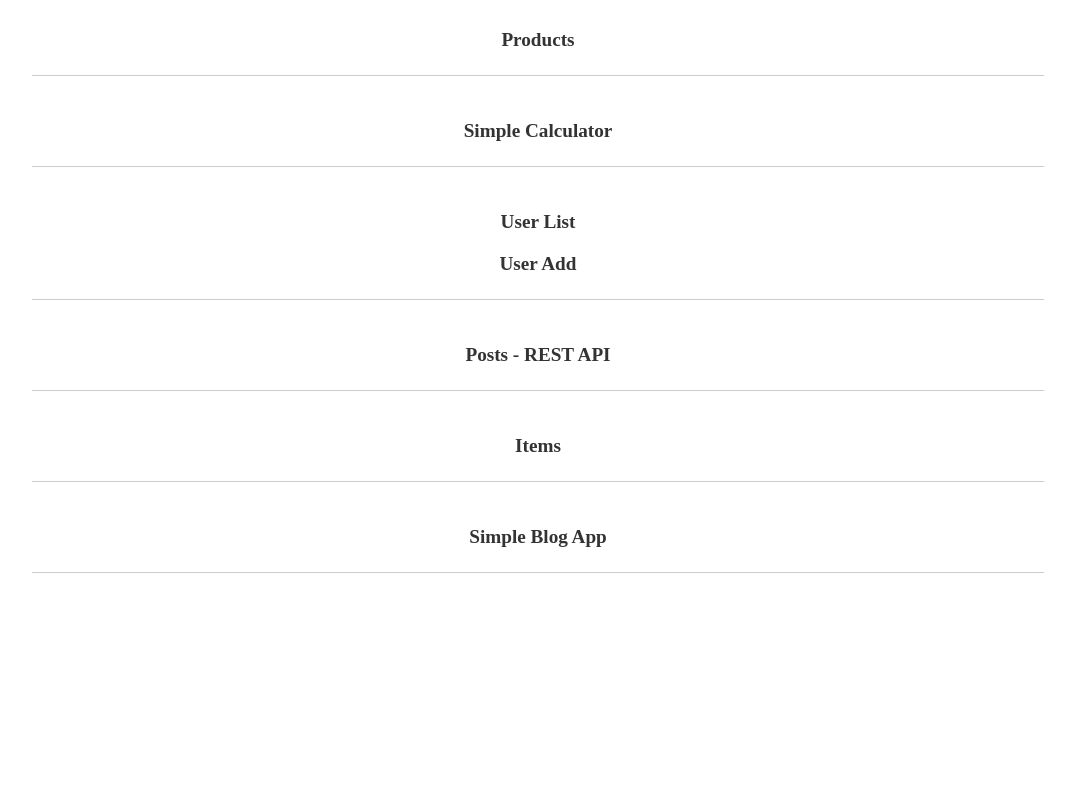
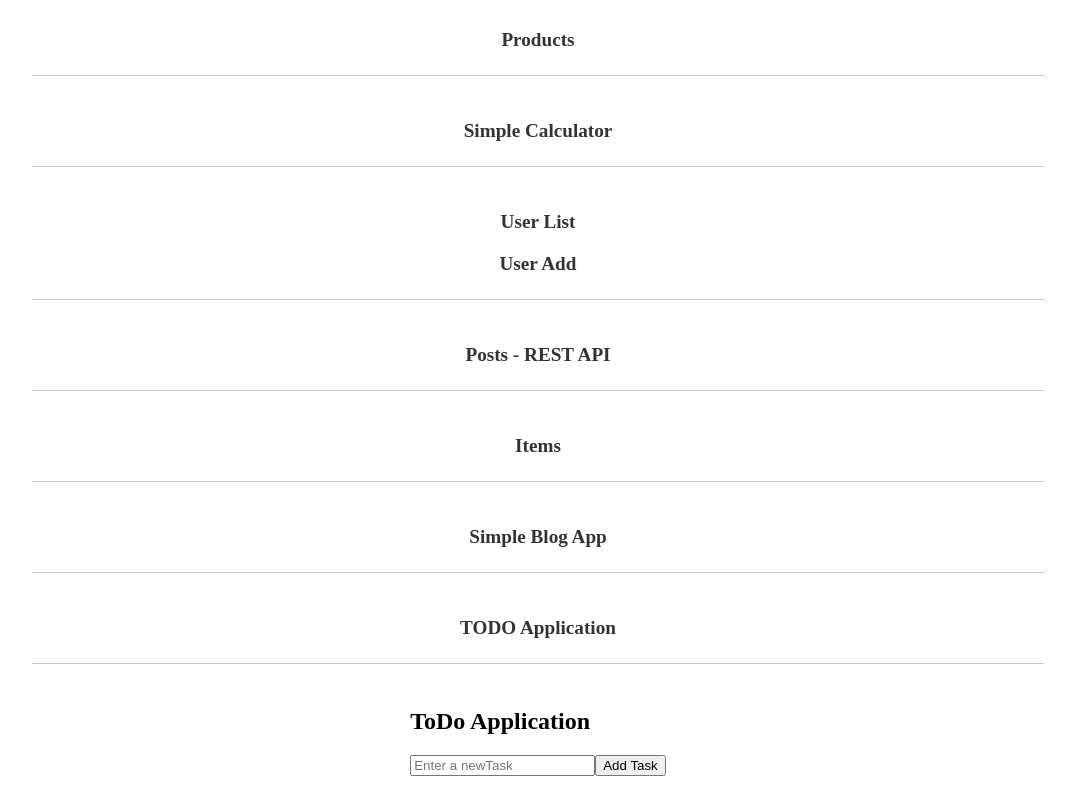
Before and after one commit to shaghayegh-ghasemi/Angular_Fundamentals, an Angular app: page /todo in a window 1280 px wide. Before the commit this address led to /. Shown: the part 1317-2117 px from the top of the page, without its empty margins (102-1177 px from the left). Before the commit the page ends 1922 px from the top, so only its background shows below. Built offline with nearby package versions, Linux system fonts and the light colour scheme.

Commit message:
todo app added

```diff
--- a/src/app/app.component.html
+++ b/src/app/app.component.html
@@ -58,4 +58,8 @@
 <a class="router-link" routerLink="/blog"> Simple Blog App </a>
 <hr>
 
+<!-- Angular Router - Blog App  -->
+<a class="router-link" routerLink="/todo"> TODO Application </a>
+<hr>
+
 <router-outlet></router-outlet>
--- a/src/app/app.config.ts
+++ b/src/app/app.config.ts
@@ -10,6 +10,7 @@ import { PostListComponent } from './posts/post-list/post-list.component';
 import { ItemListComponent } from './items/item-list/item-list.component';
 import { BlogListComponent } from './blog/blog-list/blog-list.component';
 import { BlogDetailComponent } from './blog/blog-detail/blog-detail.component';
+import { TodoListComponent } from './todo/todo-list/todo-list.component';
 
 export const appConfig: ApplicationConfig = {
   providers: [
@@ -23,6 +24,7 @@ export const appConfig: ApplicationConfig = {
       { path: 'items', component: ItemListComponent },
       { path: 'blog', component: BlogListComponent },
       { path: 'blog/:id', component: BlogDetailComponent },
+      { path: 'todo', component: TodoListComponent },
     ]),
     provideHttpClient()
   ]
--- a/src/app/todo/todo-list/todo-list.component.html
+++ b/src/app/todo/todo-list/todo-list.component.html
@@ -1 +1,16 @@
-<p>todo-list works!</p>
+<h2>ToDo Application</h2>
+
+<div>
+    <input type="text" [(ngModel)]="newTask" placeholder="Enter a newTask" >
+    <button (click)="addTask()"> Add Task </button>
+</div>
+
+<ul>
+    <li *ngFor="let task of tasks; let i = index">
+        <input type="checkbox" [checked]="task.completed" (change)="toggleComplete(i)">
+        <span [style.textDecoration]="task.completed ? 'line-through' : 'none' " >
+            {{ task.title }}
+        </span>
+        <button (click)="removeTask(i)"> Remove Task </button>
+    </li>
+</ul>
--- a/src/app/todo/todo-list/todo-list.component.ts
+++ b/src/app/todo/todo-list/todo-list.component.ts
@@ -1,11 +1,45 @@
-import { Component } from '@angular/core';
+import { Component, OnInit } from '@angular/core';
+import { CommonModule } from '@angular/common';
+import { FormsModule } from '@angular/forms';
 
 @Component({
   selector: 'app-todo-list',
-  imports: [],
+  imports: [CommonModule, FormsModule],
   templateUrl: './todo-list.component.html',
   styleUrl: './todo-list.component.css'
 })
-export class TodoListComponent {
 
+export class TodoListComponent implements OnInit {
+  tasks: {title: string, completed: boolean}[] = [];
+
+  newTask = '';
+
+  ngOnInit(): void {
+    const savedTasks = localStorage.getItem('tasks');
+    if ( savedTasks ) {
+      this.tasks = JSON.parse(savedTasks);
+    }
+  }
+
+  addTask() {
+    if ( this.newTask.trim() ) {
+      this.tasks.push({ title: this.newTask.trim(), completed: false })
+      this.newTask = '';
+      this.saveTask();
+    }
+  }
+
+  removeTask(index: number) {
+    this.tasks.splice(index, 1);
+    this.saveTask()
+  }
+
+  toggleComplete(index: number) {
+    this.tasks[index].completed = !this.tasks[index].completed;
+    this.saveTask();
+  }
+
+  saveTask() {
+    localStorage.setItem('tasks', JSON.stringify(this.tasks));
+  }
 }
```
